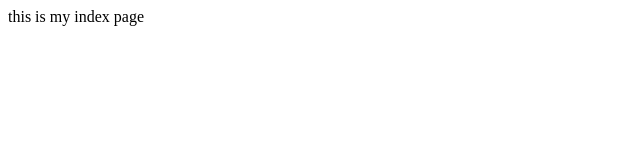
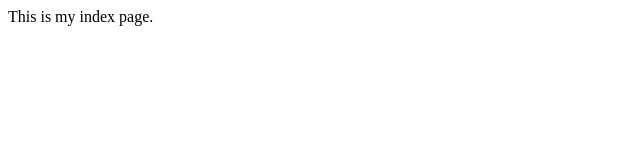
Before and after one commit to Omeshwari/test_demo, a plain HTML site: page index.html in a window 1280 px wide. Shown: the full height of the page, 0-640 px from the left. Drawn offline with Linux system fonts and the light colour scheme.

Commit message:
index.html

```diff
--- a/index.html
+++ b/index.html
@@ -8,7 +8,8 @@
 
 <body>
 
-	this is my index page
+	This is my index page.
+
 
 </body>
 
```
Also changed, not shown: 1 other file.
